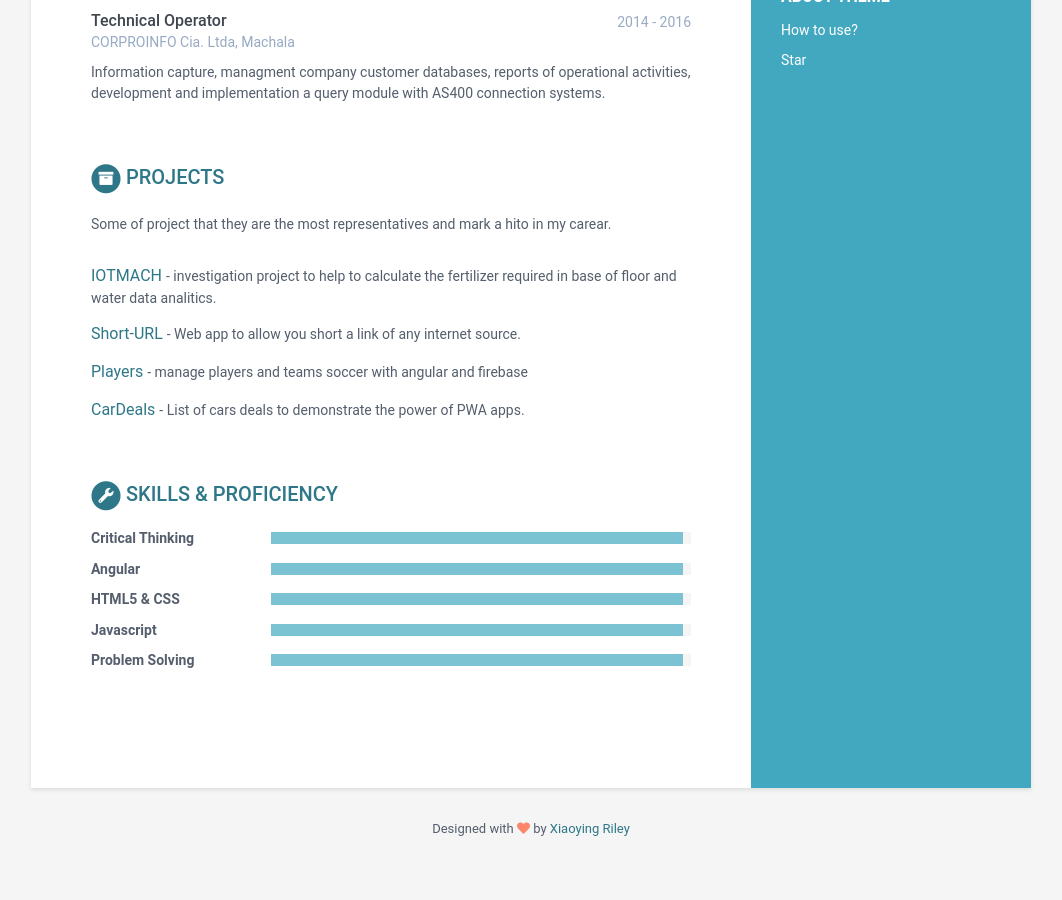
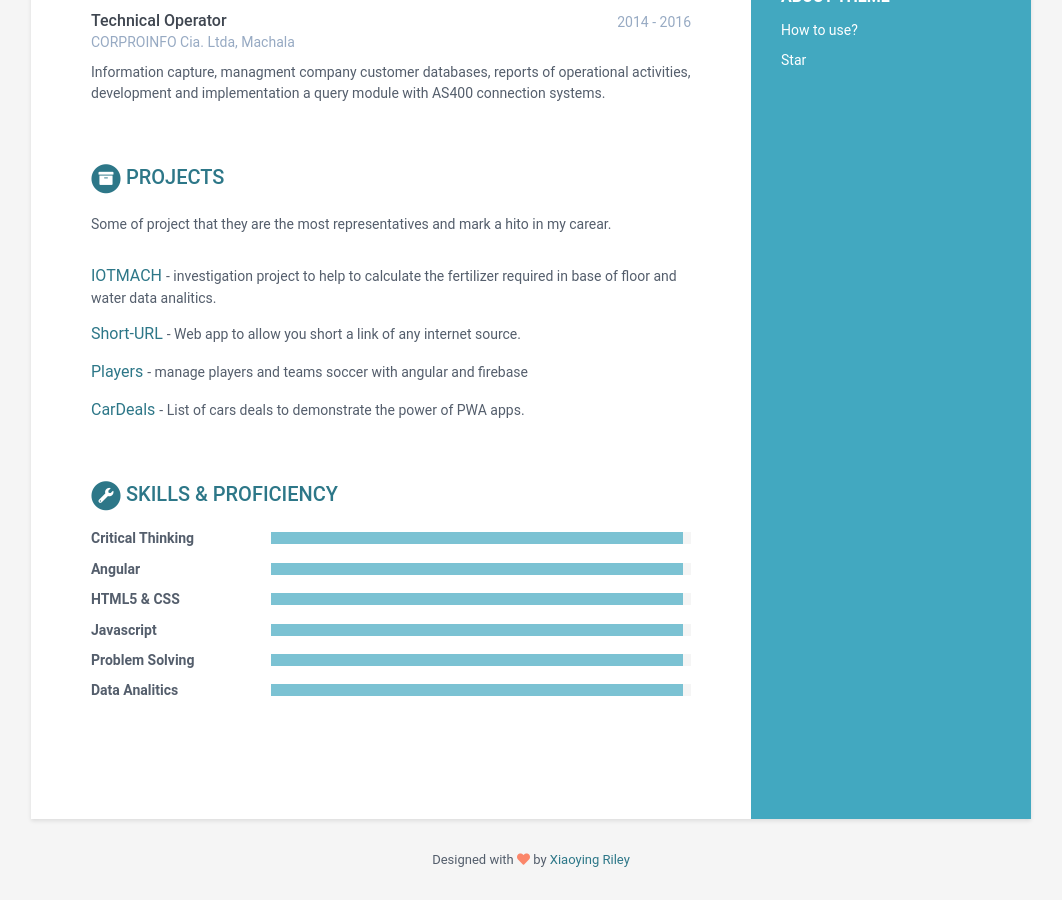
Before and after one commit to elcordova/caring-europa-fe48a, a Jekyll site: the page built from index.html, in a window 1280 px wide and 900 px high, scrolled down 1005 px. Shown: the whole window, without its empty margins (109-1171 px from the left). Built offline with Jekyll 4.4.1, drawn with Linux system fonts in a browser that asks for light colours; before the commit the page ends 1875 px from its top, so only the background shows below that.

Commit message:
data.yml: changed

```diff
--- a/_data/data.yml
+++ b/_data/data.yml
@@ -163,6 +163,8 @@ skills:
       level: 98%
     - name: Problem Solving
       level: 98%
+    - name: Data Analitics
+      level: 98%
 footer: >
   Designed with <i class="fas fa-heart"></i> by <a
   href="http://themes.3rdwavemedia.com" target="_blank" rel="nofollow">Xiaoying
```
